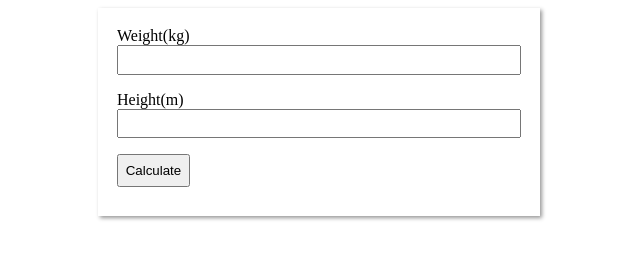
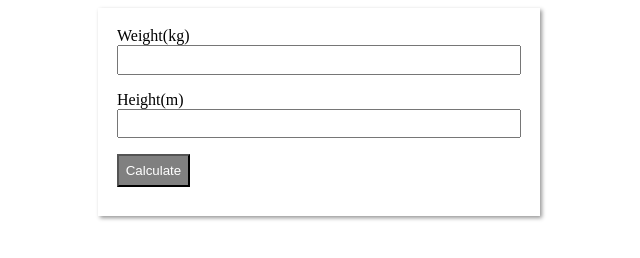
Before and after one commit to ofojigoziem/bmi-calculator, a plain HTML site: page index.html in a window 1280 px wide. Shown: the whole page, without its empty margins (321-961 px from the left). Drawn offline with Linux system fonts and the light colour scheme.

Commit message:
Update style.css

```diff
--- a/style.css
+++ b/style.css
@@ -23,6 +23,8 @@
 
 .btn{
     padding: 0.5em;
+    background-color: grey;
+    color: white;
 }
 
 @media screen and (max-width: 550px){
```
